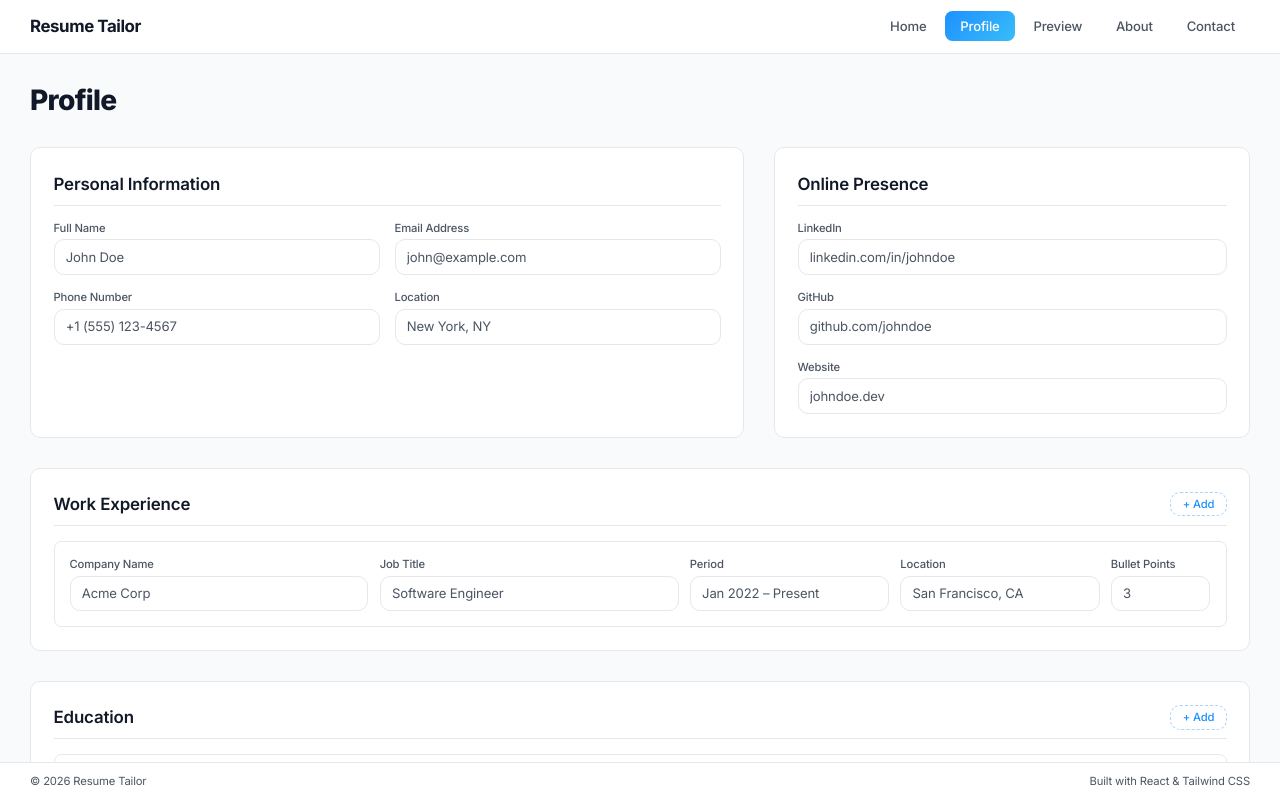
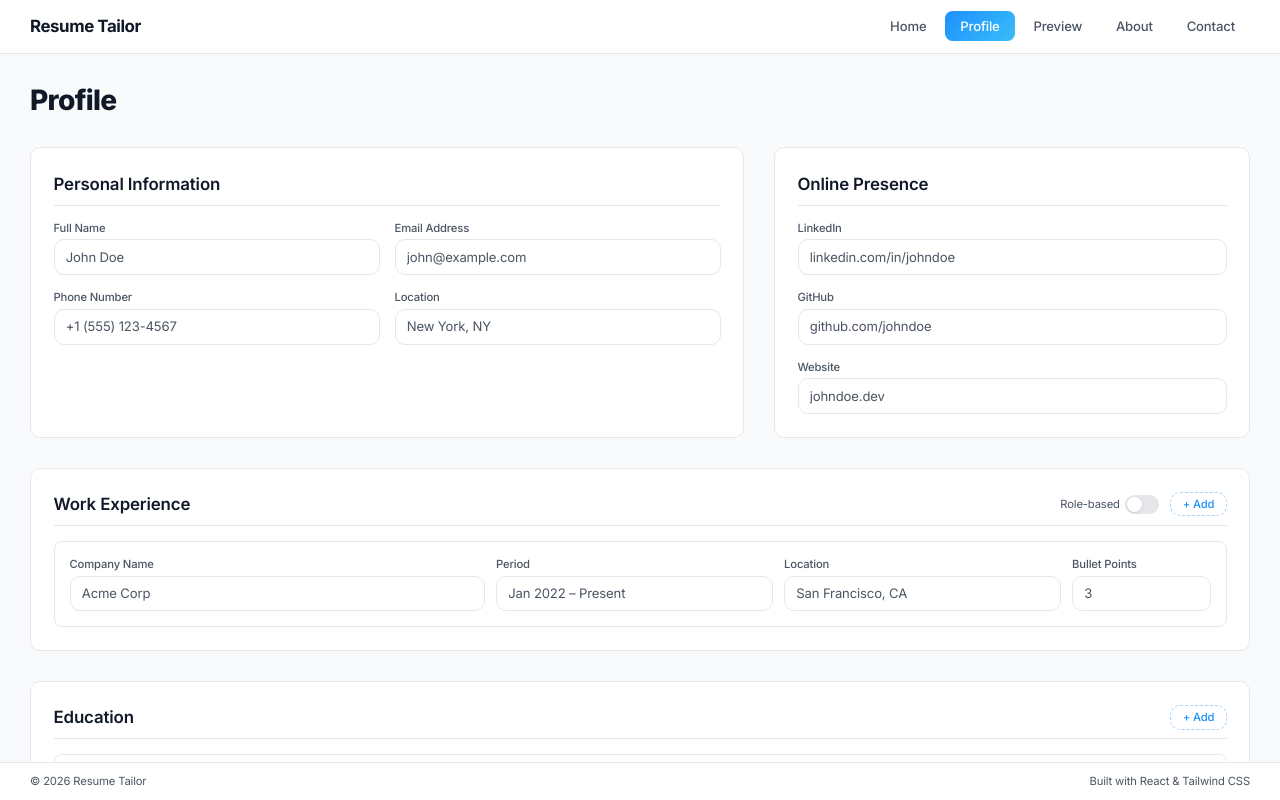
Before and after one commit to akira924/resume-tailor-3, a React (Vite) app: page / in a window 1280 px wide. Both pictures are taken after a click on the button "Profile". Built offline with nearby package versions, Linux system fonts and the light colour scheme.

Commit message:
Add role-based option in profile/work experience/company entries

```diff
--- a/src/pages/Profile.tsx
+++ b/src/pages/Profile.tsx
@@ -28,6 +28,7 @@ interface ProfileData {
   linkedIn: string
   gitHub: string
   website: string
+  roleBasedJobTitle: boolean
   workExperiences: WorkExperience[]
   educations: Education[]
   certifications: Certification[]
@@ -45,6 +46,7 @@ const DEFAULT_PROFILE: ProfileData = {
   linkedIn: '',
   gitHub: '',
   website: '',
+  roleBasedJobTitle: false,
   workExperiences: [{ ...emptyWork }],
   educations: [{ ...emptyEdu }],
   certifications: [{ ...emptyCert }],
@@ -94,7 +96,7 @@ function AddButton({ onClick, children }: { onClick: () => void; children: React
 export default function Profile() {
   const [profile, setProfile] = useLocalStorage<ProfileData>('resume-tailor:profile', DEFAULT_PROFILE)
 
-  const { fullName, email, phone, location, linkedIn, gitHub, website, workExperiences, educations, certifications } = profile
+  const { fullName, email, phone, location, linkedIn, gitHub, website, roleBasedJobTitle, workExperiences, educations, certifications } = profile
 
   const set = <K extends keyof ProfileData>(key: K, val: ProfileData[K]) =>
     setProfile(prev => ({ ...prev, [key]: val }))
@@ -158,20 +160,40 @@ export default function Profile() {
       </div>
 
       <section className="rounded-[var(--radius)] border border-[var(--border)] bg-[var(--bg-surface)] p-6">
-        <SectionHeading action={<AddButton onClick={() => set('workExperiences', [...workExperiences, { ...emptyWork }])}>+ Add</AddButton>}>Work Experience</SectionHeading>
+        <SectionHeading action={
+          <div className="flex items-center gap-3">
+            <label className="inline-flex items-center gap-1.5 cursor-pointer select-none">
+              <span className="text-xs text-[var(--text)]">Role-based</span>
+              <button
+                type="button"
+                onClick={() => set('roleBasedJobTitle', !roleBasedJobTitle)}
+                className="relative w-9 h-5 rounded-full transition-colors cursor-pointer shrink-0"
+                style={{ backgroundColor: roleBasedJobTitle ? 'var(--accent)' : 'var(--border)' }}
+              >
+                <div
+                  className="absolute top-0.5 w-4 h-4 rounded-full bg-white shadow-sm transition-all duration-150"
+                  style={{ left: roleBasedJobTitle ? 18 : 2 }}
+                />
+              </button>
+            </label>
+            <AddButton onClick={() => set('workExperiences', [...workExperiences, { ...emptyWork }])}>+ Add</AddButton>
+          </div>
+        }>Work Experience</SectionHeading>
         <div className="space-y-4">
           {workExperiences.map((work, i) => (
             <div key={i} className="relative rounded-lg border border-[var(--border)] p-4">
               {workExperiences.length > 1 && <RemoveButton onClick={() => set('workExperiences', workExperiences.filter((_, j) => j !== i))} />}
-              <div className="grid grid-cols-1 sm:grid-cols-2 lg:grid-cols-[3fr_3fr_2fr_2fr_1fr] gap-3">
+              <div className={`grid grid-cols-1 sm:grid-cols-2 gap-3 ${roleBasedJobTitle ? 'lg:grid-cols-[3fr_3fr_2fr_2fr_1fr]' : 'lg:grid-cols-[3fr_2fr_2fr_1fr]'}`}>
                 <div>
                   <label className={labelClass}>Company Name</label>
                   <input type="text" className={inputClass} placeholder="Acme Corp" value={work.company} onChange={e => updateWork(i, 'company', e.target.value)} />
                 </div>
-                <div>
-                  <label className={labelClass}>Job Title</label>
-                  <input type="text" className={inputClass} placeholder="Software Engineer" value={work.jobTitle} onChange={e => updateWork(i, 'jobTitle', e.target.value)} />
-                </div>
+                {roleBasedJobTitle && (
+                  <div>
+                    <label className={labelClass}>Job Title</label>
+                    <input type="text" className={inputClass} placeholder="Software Engineer" value={work.jobTitle} onChange={e => updateWork(i, 'jobTitle', e.target.value)} />
+                  </div>
+                )}
                 <div>
                   <label className={labelClass}>Period</label>
                   <input type="text" className={inputClass} placeholder="Jan 2022 – Present" value={work.period} onChange={e => updateWork(i, 'period', e.target.value)} />
```
